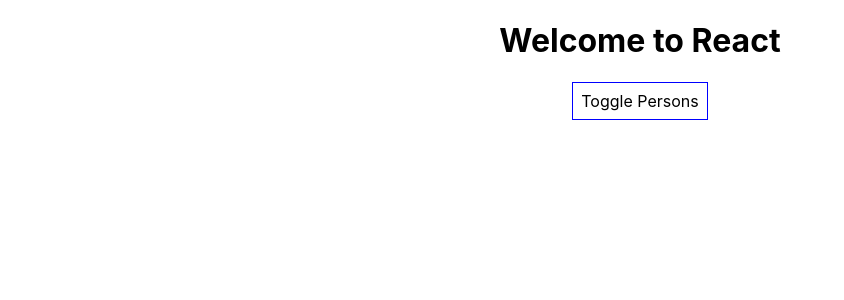
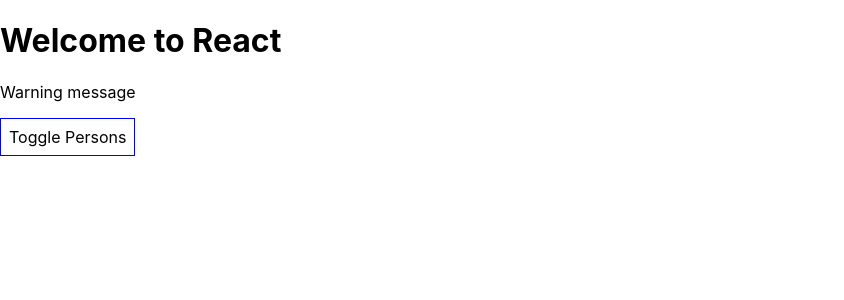
Before and after one commit to UnixLoverSaurabh/react-complete-guide, a React app: page / in a window 1280 px wide. Shown: the top 300 px of the page, without its empty margins (0-844 px from the left). Built offline with nearby package versions, Linux system fonts and the light colour scheme.

Commit message:
configured webpack to use css module i.e { modules: { localIdentName: [name]__[local]___[hash:base64:5] } }

```diff
--- a/config/webpack.config.js
+++ b/config/webpack.config.js
@@ -81,7 +81,7 @@
       },
       {
         loader: require.resolve('css-loader'),
-        options: cssOptions,
+        options: { modules: { localIdentName: "[name]__[local]___[hash:base64:5]" } },
       },
       {
         // Options for PostCSS as we reference these options twice
--- a/src/App.css
+++ b/src/App.css
@@ -1,3 +1,11 @@
 .App {
   text-align: center;
 }
+
+.red {
+  color: red;
+}
+
+.bold {
+  font-weight: bold;
+}
--- a/src/App.js
+++ b/src/App.js
@@ -1,5 +1,5 @@
 import React, { Component } from 'react';
-import './App.css';
+import classes from './App.css';
 import Person from './Person/Person';
 
 class App extends Component {
@@ -46,10 +46,19 @@
       );
     }
 
+    const assignedClasses = [];
+    if( this.state.persons.length <= 2) {
+      assignedClasses.push(classes.red);
+    }
+    if( this.state.persons.length <= 1) {
+      assignedClasses.push(classes.bold);
+    }
+
     return (
-      <div className="App">
+      <div className={classes.App}>
         <header className="App-header">
           <h1>Welcome to React</h1>
+            <p className={assignedClasses.join(' ')}>Warning message</p>
             <button style={style} onClick={this.togglePersonsHandler}>Toggle Persons</button>
             {persons}
         </header>
```
